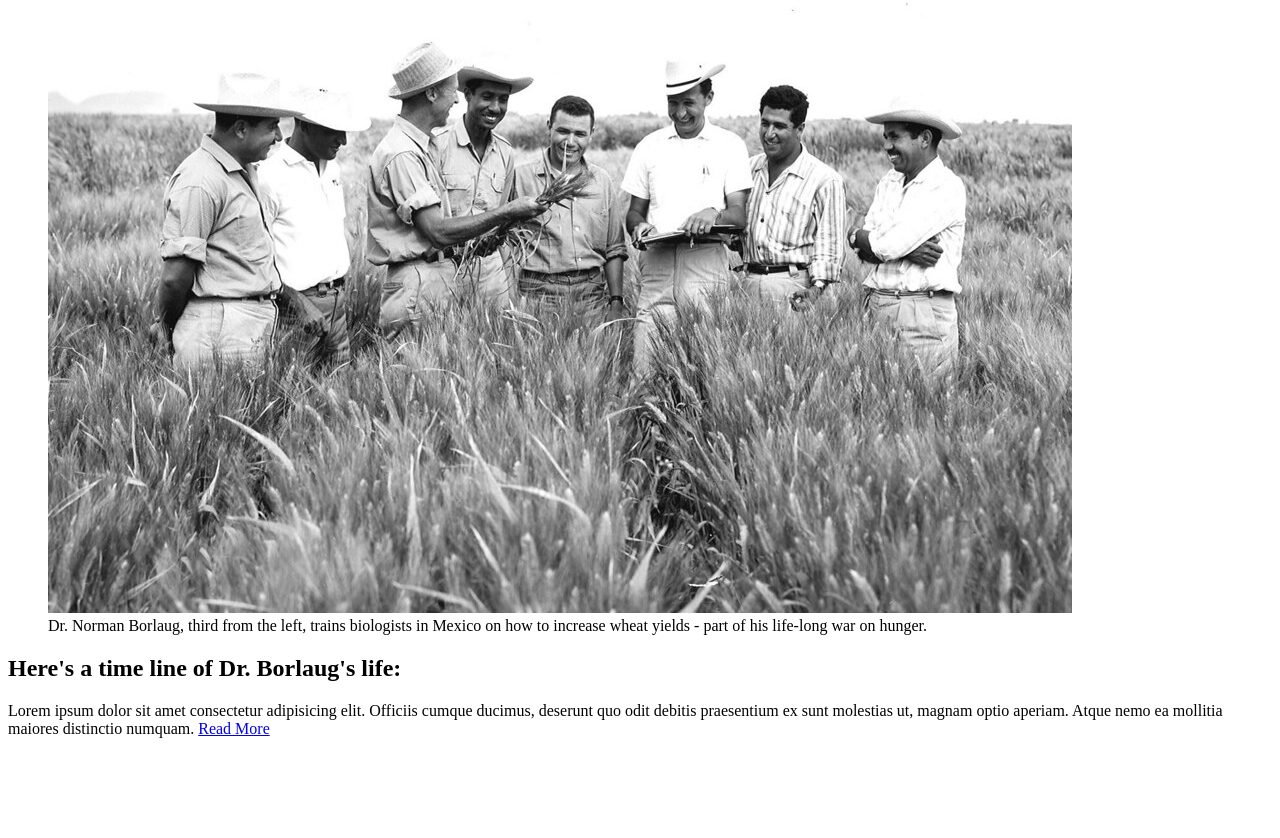
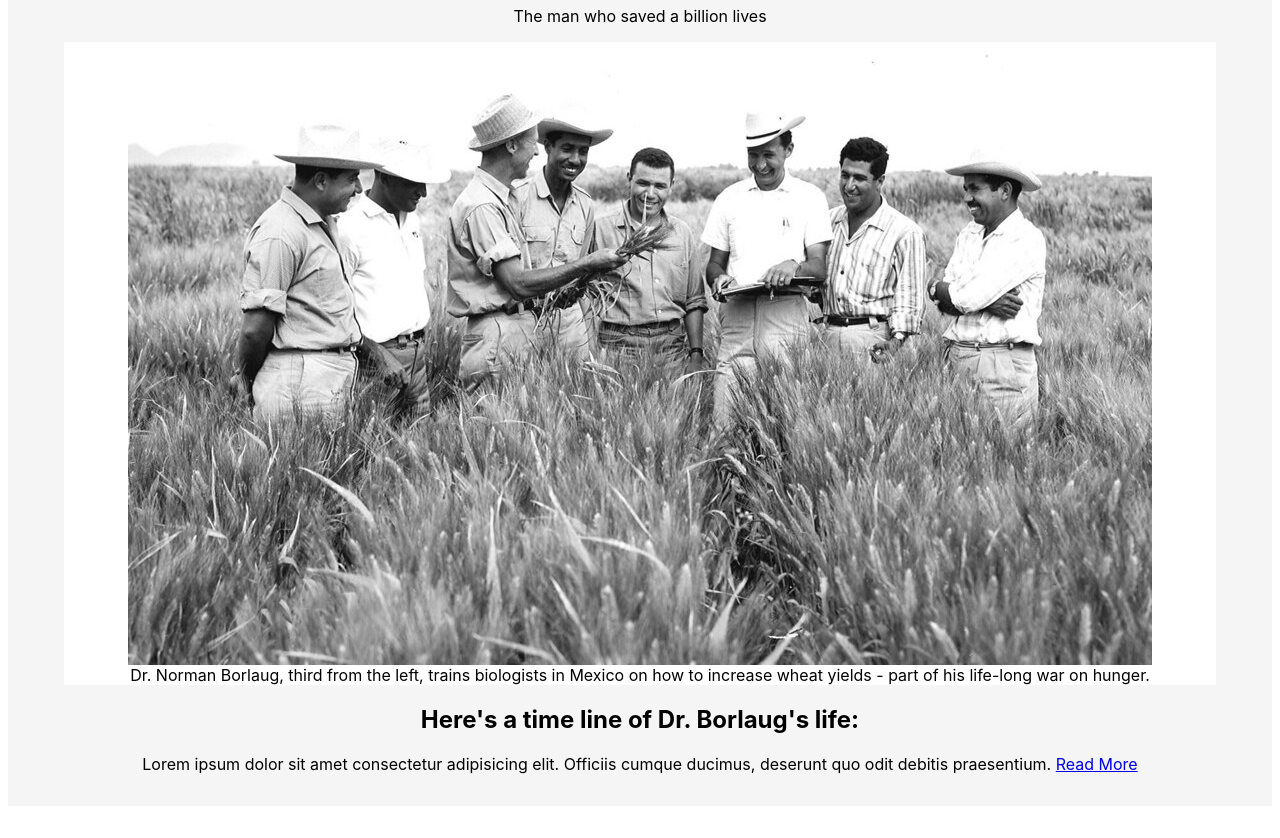
Before and after one commit to touraye/Build-a-Tribute-Page, a plain HTML site: page index.html in a window 1280 px wide. Shown: the part 124-962 px from the top of the page. Before the commit the page ends 878 px from the top, so only its background shows below. Drawn offline with Linux system fonts and the light colour scheme.

Commit message:
fixed all issue done

```diff
--- a/index.html
+++ b/index.html
@@ -8,26 +8,26 @@
 </head>
 <body>
     <div id="main">
-        <h1 id="tittle">Dr. Norman Borlaug</h1>
+        <h1 id="title">Dr. Norman Borlaug</h1>
         <p>
             The man who saved a billion lives
 
 
         </p>
 
-       <div id="img-div">
-        <figure>
-            <img id="imgae" src="./images/10613180113_fdf7bcd316_b.jpg" alt="">
+
+        <figure id="img-div">
+            <img id="image" src="./images/10613180113_fdf7bcd316_b.jpg" alt="">
             <figcaption id="img-caption">
                 Dr. Norman Borlaug, third from the left, trains biologists in Mexico on how to increase wheat yields - part of his life-long war on hunger.
 
             </figcaption>
         </figure>
-       </div>
+
        <h2 id="tribute-info">Here's a time line of Dr. Borlaug's life:
     </h2>
     <p>
-        Lorem ipsum dolor sit amet consectetur adipisicing elit. Officiis cumque ducimus, deserunt quo odit debitis praesentium ex sunt molestias ut, magnam optio aperiam. Atque nemo ea mollitia maiores distinctio numquam. <a href="#" id="tribute-link" target="_blank">Read More</a>
+        Lorem ipsum dolor sit amet consectetur adipisicing elit. Officiis cumque ducimus, deserunt quo odit debitis praesentium. <a href="#" id="tribute-link" target="_blank">Read More</a>
     </p>
     </div>
 
--- a/styles/main.css
+++ b/styles/main.css
@@ -1,3 +1,24 @@
 body {
+    font-family: -apple-system, BlinkMacSystemFont, 'Segoe UI', Roboto, Oxygen, Ubuntu, Cantarell, 'Open Sans', 'Helvetica Neue', sans-serif;
+    background-color: #fff;
+}
+
+#image {
+    max-width: 100%;
+    height: auto;
+    display: block;
+    margin: auto;
+}
+
+#main {
     max-width: 1400;
+    margin: 2rem auto;
+   background-color: whitesmoke;
+    text-align: center;
+    padding: 1rem;
+
 }
+
+#img-div {
+    background-color: #fff;
+}
```
